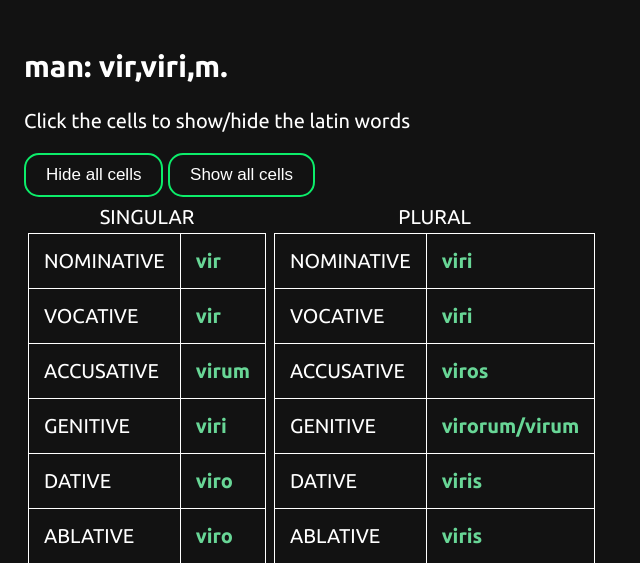
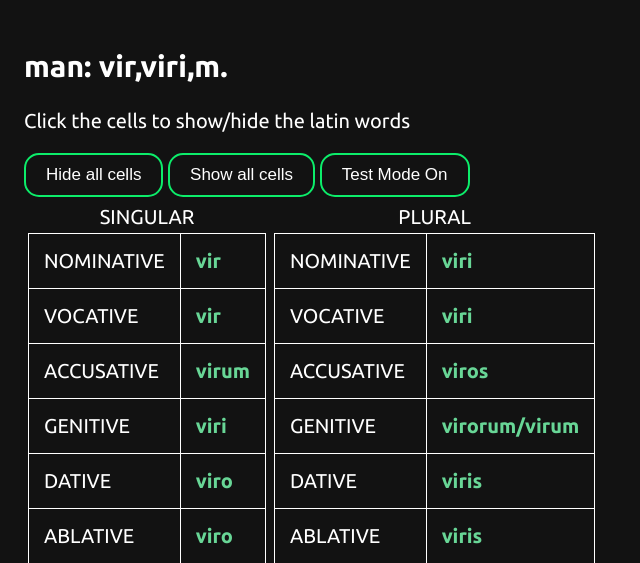
Before and after one commit to VulcanWM/discipulis-flask, a Flask app: page /noun/vir in a window 1280 px wide. Shown: the top 563 px of the page, without its empty margins (0-640 px from the left). Run offline with Flask 2, Linux system fonts and the light colour scheme.

Commit message:
added test mode

```diff
--- a/static/navbar.js
+++ b/static/navbar.js
@@ -24,7 +24,11 @@ function add_navbar(){
 
 
 // table functions
+
+test_mode = false
+
 function table_click(id, table){
+    if (test_mode == false){
         var cell_content = document.getElementById(id)
         var number = id.split(":")[0]
         var word_case = id.split(":")[1]
@@ -34,8 +38,10 @@ function table_click(id, table){
             cell_content.innerText = ""
         }
     }
+}
 
 function table_hide_all(){
+    test_mode = false;
     var tds = document.getElementsByTagName("td")
     for (index in tds){
         if (index.length < 4){
@@ -47,6 +53,7 @@ function table_hide_all(){
 }
 
 function table_show_all(table){
+    test_mode = false;
     var tds = document.getElementsByTagName("td")
     for (index in tds){
         if (index.length < 4){
@@ -59,3 +66,41 @@ function table_show_all(table){
         }
     }
 }
+
+function test_mode_on(table){
+    var tds = document.getElementsByTagName("td")
+    for (index in tds){
+        if (index.length < 4){
+            if (tds[index].id.includes(":")){
+                tds[index].innerHTML = ""
+                let td_index_id = tds[index].id
+                var input = document.createElement('input');
+                input.setAttribute("id","input+" + td_index_id)
+                tds[index].appendChild(input)
+                var button = document.createElement('BUTTON');
+                var text = document.createTextNode("enter");
+                button.appendChild(text);
+                button.setAttribute("id","button+" + td_index_id)
+                button.onclick = function(){submit_test(td_index_id, table);}
+                tds[index].appendChild(button);
+            }
+        }
+    }
+    test_mode = true
+}
+
+function submit_test(id, table){
+    if (test_mode == true){
+        var guess = document.getElementById('input+' + id).value;
+        var number = id.split(":")[0]
+        var word_case = id.split(":")[1]
+        var answer = table[number][word_case]
+        var cell_element = document.getElementById('input+' + id)
+        console.log(cell_element)
+        if (guess.toLowerCase() == answer){
+            document.getElementById(id).innerHTML = "<strong>" + answer + "</strong>"
+        } else {
+            document.getElementById(id).innerHTML = "<span class='red'>" + answer + "</strong>"
+        }
+    }
+}
--- a/templates/noun.html
+++ b/templates/noun.html
@@ -23,6 +23,7 @@
         <p>Click the cells to show/hide the latin words</p>
         <button onclick="table_hide_all()">Hide all cells</button>
         <button onclick="table_show_all({{table}})">Show all cells</button>
+        <button onclick="test_mode_on({{table}})">Test Mode On</button>
         <div class="tables">
             {% for number in table.keys() %}
                 <table id="{{number}}">
--- a/templates/verb.html
+++ b/templates/verb.html
@@ -23,6 +23,7 @@
         <p>Click the cells to show/hide the latin words</p>
         <button onclick="table_hide_all()">Hide all cells</button>
         <button onclick="table_show_all({{table}})">Show all cells</button>
+        <button onclick="test_mode_on({{table}})">Test Mode On</button>
         <div class="tables">
             {% for tense in table.keys() %}
                 <table id="{{tense}}">
```
Lines whose indentation alone changed are shown as unchanged.
